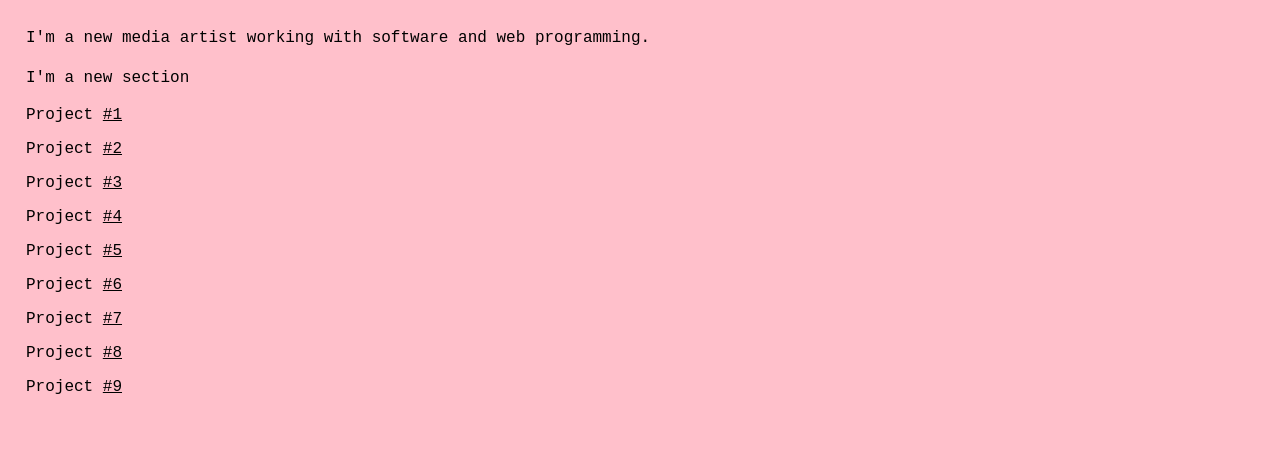
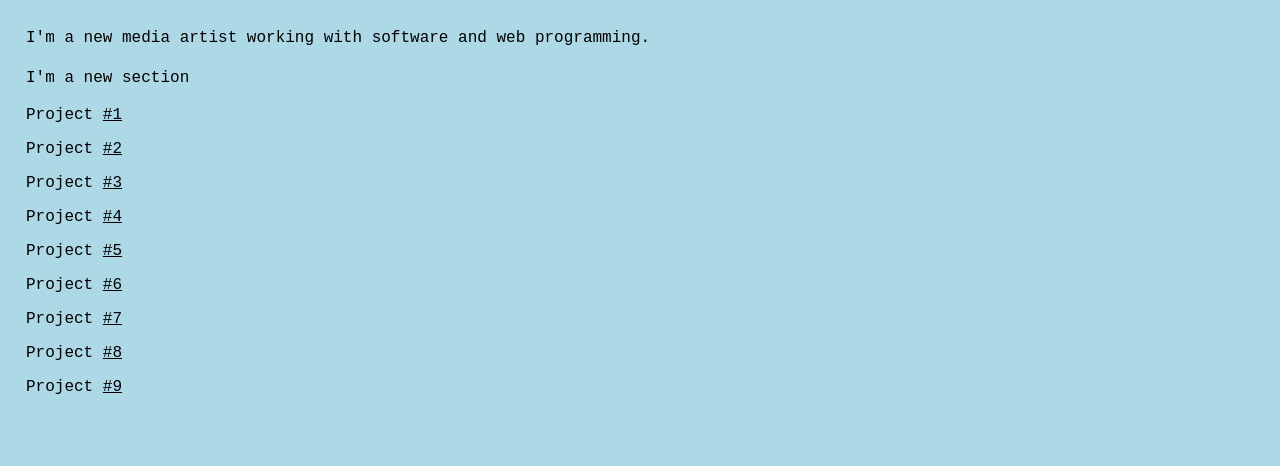
Before and after one commit to mhr1235/CreativeCode2023, a plain HTML site: page index.html in a window 1280 px wide. Shown: the part 134-600 px from the top of the page. Drawn offline with Linux system fonts and the light colour scheme.

Commit message:
updated background

```diff
--- a/style.css
+++ b/style.css
@@ -5,7 +5,7 @@ body {
   margin: 2em;
   width: 100%;
   height: 100%;
-  background-color: pink;
+  background-color: lightblue;
 
 }
 
```
